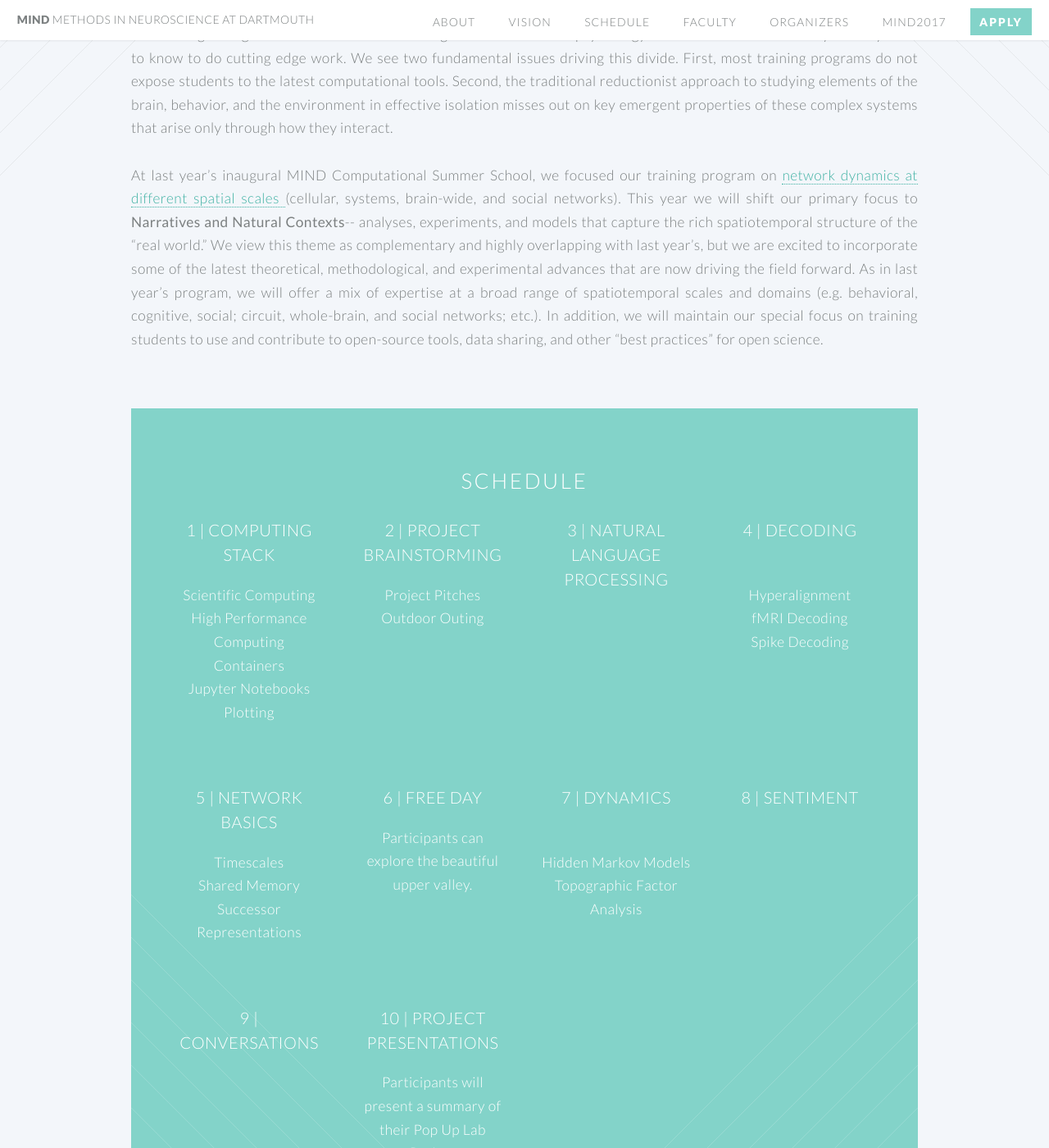
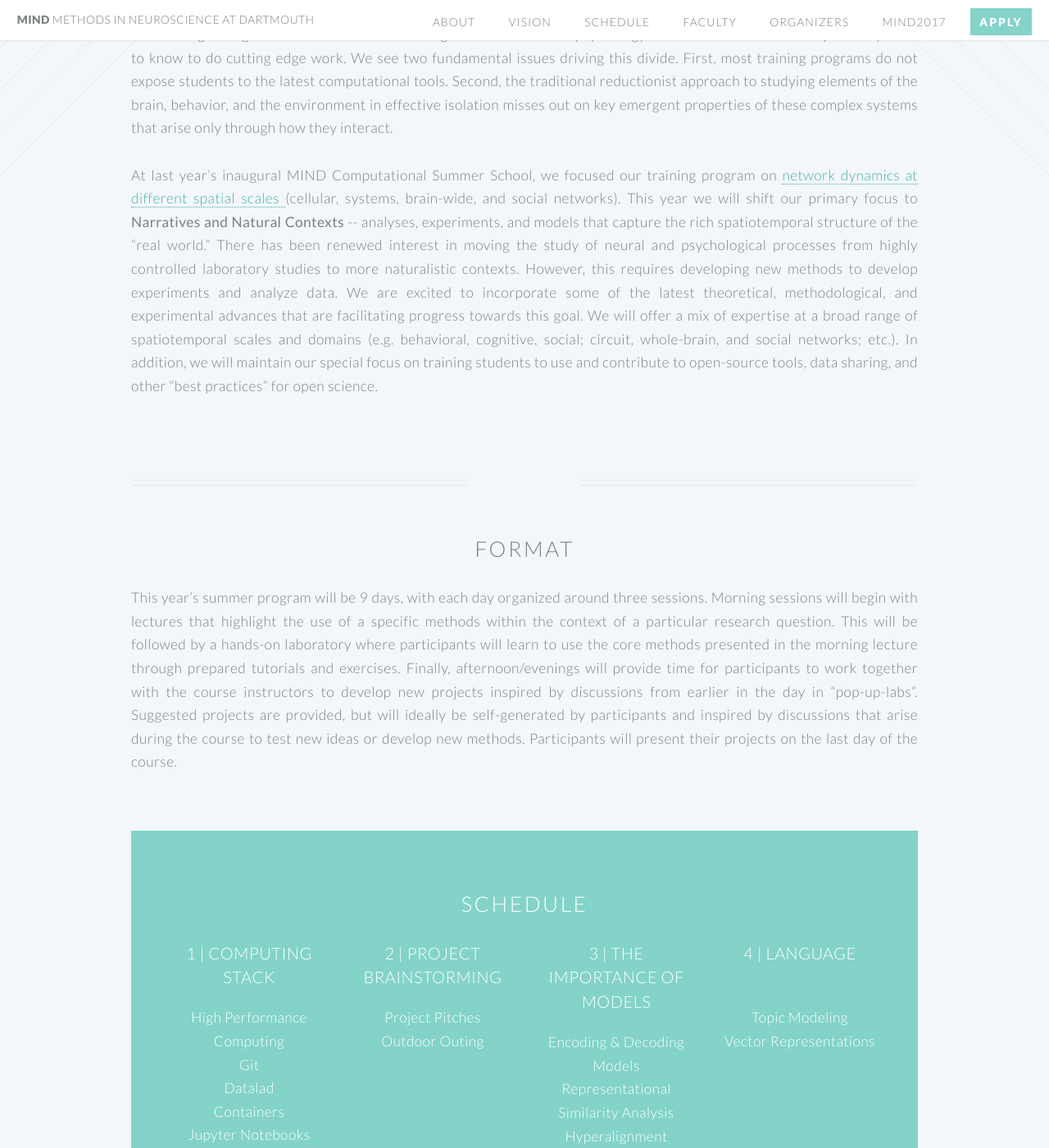
Before and after one commit to Summer-MIND/Summer-MIND.github.io, a Jekyll site: the page built from index.html, in a window 1280 px wide and 1400 px high, scrolled down 1039 px. Shown: the whole window at 82% size. Built offline with Jekyll 4.4.1, drawn with Linux system fonts in a browser that asks for light colours; comment, search, counter and statistics services are not loaded; some of the changed text lies outside the part shown.

Commit message:
Updated 2018 content

```diff
--- a/index.html
+++ b/index.html
@@ -8,9 +8,17 @@ layout: landing-page
 						<h2 class='major'>Vision</h2>
             <p align='justify'>There is a growing divide between how we train graduate students in psychology/neuroscience and what they actually need to know to do cutting edge work.  We see two fundamental issues driving this divide.  First, most training programs do not expose students to the latest computational tools.  Second, the traditional reductionist approach to studying elements of the brain, behavior, and the environment in effective isolation misses out on key emergent properties of these complex systems that arise only through how they interact.</p>
 						<br>
-						<p align='justify'>At last year’s inaugural MIND Computational Summer School, we focused our training program on <a href="/2017.html">network dynamics at different spatial scales </a>(cellular, systems, brain-wide, and social networks).  This year we will shift our primary focus to <strong>Narratives and Natural Contexts</strong>-- analyses, experiments, and models that capture the rich spatiotemporal structure of the “real world.”  We view this theme as complementary and highly overlapping with last year’s, but we are excited to incorporate some of the latest theoretical, methodological, and experimental advances that are now driving the field forward.  As in last year’s program, we will offer a mix of expertise at a broad range of spatiotemporal scales and domains (e.g. behavioral, cognitive, social; circuit, whole-brain, and social networks; etc.).  In addition, we will maintain our special focus on training students to use and contribute to open-source tools, data sharing, and other “best practices” for open science.
+						<p align='justify'>At last year’s inaugural MIND Computational Summer School, we focused our training program on <a href="/2017.html">network dynamics at different spatial scales </a>(cellular, systems, brain-wide, and social networks).  This year we will shift our primary focus to <strong>Narratives and Natural Contexts</strong> -- analyses, experiments, and models that capture the rich spatiotemporal structure of the “real world.”  There has been renewed interest in moving the study of neural and psychological processes from highly controlled laboratory studies to more naturalistic contexts. However, this requires developing new methods to develop experiments and analyze data.  We are excited to incorporate some of the latest theoretical, methodological, and experimental advances that are facilitating progress towards this goal.  We will offer a mix of expertise at a broad range of spatiotemporal scales and domains (e.g. behavioral, cognitive, social; circuit, whole-brain, and social networks; etc.).  In addition, we will maintain our special focus on training students to use and contribute to open-source tools, data sharing, and other “best practices” for open science.
 						</p>
 				</header>
+
+
+				<a name="format"><header class="special container"></a>
+						<h2 class='major'>Format</h2>
+            <p align='justify'>This year’s summer program will be 9 days, with each day organized around three sessions. Morning sessions will begin with lectures that highlight the use of a specific methods within the context of a particular research question.  This will be followed by a hands-on laboratory where participants will learn to use the core methods presented in the morning lecture through prepared tutorials and exercises. Finally, afternoon/evenings will provide time for participants to work together with the course instructors to develop new projects inspired by discussions from earlier in the day in “pop-up-labs”. Suggested projects are provided, but will ideally be self-generated by participants and inspired by discussions that arise during the course to test new ideas or develop new methods. Participants will present their projects on the last day of the course.</p>
+
+				</header>
+
 
 				<!-- One -->
 				<!--
@@ -58,8 +66,9 @@ layout: landing-page
 										<h3>1 | Computing Stack</h3>
 									</header>
 									<ul>
-										<li>Scientific Computing</li>
 										<li>High Performance Computing</li>
+										<li>Git</li>
+										<li>Datalad</li>
 										<li>Containers</li>
 										<li>Jupyter Notebooks</li>
 										<li>Plotting</li>
@@ -79,21 +88,24 @@ layout: landing-page
             <div class="3u">
 							<section>
 								<header>
-									<h3>3 | Natural Language Processing</h3>
+									<h3>3 | The Importance of Models</h3>
 								</header>
 								<ul>
-									</ul>
+									<li>Encoding & Decoding Models</li>
+									<li>Representational Similarity Analysis</li>
+									<li>Hyperalignment</li>
+									<li>Intersubject Connectivity</li>
+								</ul>
 							</section>
 						</div>
 						<div class="3u">
 							<section>
 								<header>
-									<h3>4 | Decoding<br><br></h3>
+									<h3>4 | Language<br><br></h3>
 								</header>
 								<ul>
-									<li>Hyperalignment</li>
-									<li>fMRI Decoding</li>
-									<li>Spike Decoding</li>
+									<li>Topic Modeling</li>
+									<li>Vector Representations</li>
 								</ul>
 							</section>
 						</div>
@@ -103,12 +115,13 @@ layout: landing-page
 						<div class="3u">
 							<section>
 								<header>
-									<h3>5 | Network Basics</h3>
+									<h3>5 | Temporal Organization</h3>
 								</header>
 									<ul>
-										<li>Timescales</li>
-										<li>Shared Memory</li>
-										<li>Successor Representations</li>
+										<li>Time Series Models</li>
+										<li>Frequency Decomposition</li>
+										<li>Markov Chains</li>
+										<li>Hidden Markov Models</li>
 								</ul>
 							</section>
 						</div>
@@ -125,35 +138,32 @@ layout: landing-page
             <div class="3u">
 							<section>
 								<header>
-									<h3>7 | Dynamics<br><br></h3>
+									<h3>7 | Memory<br><br></h3>
 								</header>
 								<ul>
-									<li>Hidden Markov Models</li>
 									<li>Topographic Factor Analysis</li>
 								</ul>
 							</section>
 						</div>
+
 						<div class="3u">
 							<section>
 								<header>
-									<h3>8 | Sentiment</h3>
+									<h3>8 | Social Contexts and Conversations</h3>
 								</header>
+								<ul>
+									<li>Social Networks</li>
+									<li>Synchrony</li>
+								</ul>
 							</section>
 						</div>
-				</div>
+					</div>
 
-				<div class="row">
+					<div class="row">
 						<div class="3u">
 							<section>
 								<header>
-									<h3>9 | Conversations</h3>
-								</header>
-							</section>
-						</div>
-						<div class="3u">
-							<section>
-								<header>
-									<h3>10 | Project Presentations</h3>
+									<h3>9 | Project Presentations</h3>
 									<ul>
 										<li>Participants will present a summary of their Pop Up Lab Project</li>
 									</ul>
```
